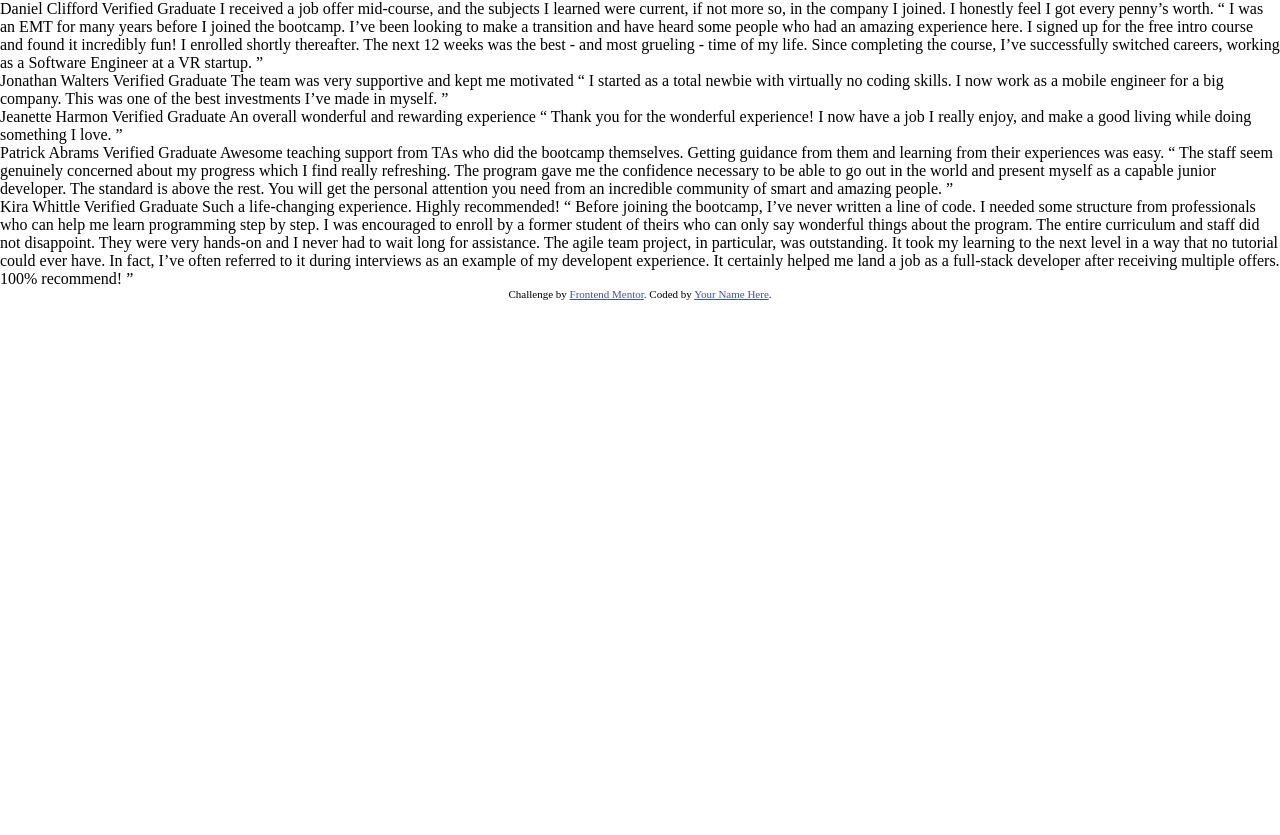
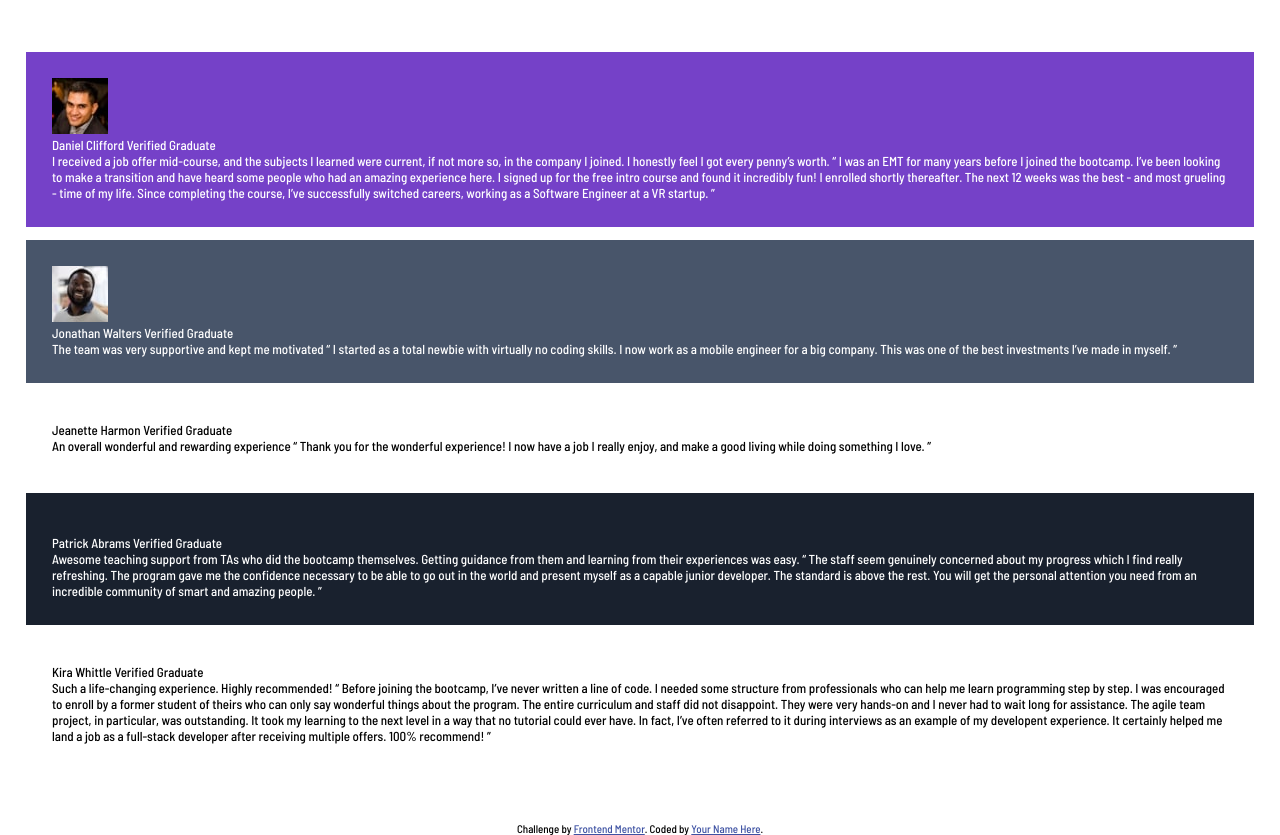
Before and after one commit to UdayPahan/Testimonial-grid-section-, a plain HTML site: page index.html in a window 1280 px wide. Before the commit the page ends 800 px from the top, so only its background shows below. Drawn offline with Linux system fonts and the light colour scheme.

Commit message:
adding profile photos

```diff
--- a/index.html
+++ b/index.html
@@ -1,5 +1,6 @@
 <!DOCTYPE html>
 <html lang="en">
+
 <head>
    <meta charset="UTF-8">
    <meta name="viewport" content="width=device-width, initial-scale=1.0"> <!-- displays site properly based on user's device -->
@@ -7,24 +8,41 @@
    <link rel="icon" type="image/png" sizes="32x32" href="./images/favicon-32x32.png">
 
    <title>Frontend Mentor | [Challenge Name Here]</title>
+   <!-- FONT-STYLES -->
+
+   <link rel="preconnect" href="https://fonts.googleapis.com">
+<link rel="preconnect" href="https://fonts.gstatic.com" crossorigin>
+<link href="https://fonts.googleapis.com/css2?family=Barlow+Semi+Condensed:wght@500;600&display=swap" rel="stylesheet">
 
    <!-- CSS-FILES -->
    <link rel="stylesheet" href="global.css">
+   <link rel="stylesheet" href="main-container.css">
+   <link rel="stylesheet" href="testimonial.css">
    <link rel="stylesheet" href="utility.css">
    <!-- Feel free to remove these styles or customise in your own stylesheet 👍 -->
    <style>
-    .attribution { font-size: 11px; text-align: center; }
-    .attribution a { color: hsl(228, 45%, 44%); }
+      .attribution {
+         font-size: 11px;
+         text-align: center;
+      }
+
+      .attribution a {
+         color: hsl(228, 45%, 44%);
+      }
    </style>
 </head>
+
 <body>
    <section class="main-container">
       <div class="testimonial">
-
-
+         <div class="student">
+            <img src="image-daniel.jpg" alt="">
+          <div class="name">
          Daniel Clifford
          Verified Graduate
+                   </div>
 
+         </div>
          I received a job offer mid-course, and the subjects I learned were current, if not more so,
          in the company I joined. I honestly feel I got every penny’s worth.
 
@@ -36,9 +54,15 @@
       </div>
 
       <div class="testimonial">
+      <div class="student">
+         <img src="image-jonathan.jpg" alt="">
+         <div class="name">
 
          Jonathan Walters
          Verified Graduate
+                  </div>
+
+      </div>
 
          The team was very supportive and kept me motivated
 
@@ -47,9 +71,11 @@
       </div>
 
       <div class="testimonial">
+<div class="student">
 
          Jeanette Harmon
          Verified Graduate
+</div>
 
          An overall wonderful and rewarding experience
 
@@ -58,9 +84,14 @@
       </div>
 
       <div class="testimonial">
-
+    <div class="student">
+       <img src="" alt="">
+      <div class="name">
          Patrick Abrams
          Verified Graduate
+               </div>
+
+    </div>
 
          Awesome teaching support from TAs who did the bootcamp themselves. Getting guidance from them and
          learning from their experiences was easy.
@@ -71,9 +102,11 @@
          an incredible community of smart and amazing people. ”
       </div>
       <div class="testimonial">
+<div class="">
 
          Kira Whittle
          Verified Graduate
+</div>
 
          Such a life-changing experience. Highly recommended!
 
@@ -94,4 +127,5 @@
       Coded by <a href="#">Your Name Here</a>.
    </div>
 </body>
+
 </html>
--- /dev/null
+++ b/main-container.css
@@ -0,0 +1,3 @@
+.main-container{
+   margin:4rem 2rem;
+}
--- /dev/null
+++ b/testimonial.css
@@ -0,0 +1,29 @@
+.testimonial{
+   padding:2rem;
+   margin:1rem 0;
+}
+
+.testimonial:nth-of-type(1) {
+   background-color: var(--primary-moderate-violet);
+
+}
+
+.testimonial:nth-of-type(2) {
+   background-color: var(--primary-very-dark-grayish-blue);
+}
+
+.testimonial:nth-of-type(3) {
+   background-color: var(--primary-white);
+}
+
+.testimonial:nth-of-type(4) {
+   background-color: var(--primary-very-dark-blackish-blue);
+}
+
+.testimonial:nth-of-type(5) {
+   background-color: var(--primary-white);
+}
+
+.testimonial:nth-of-type(1),.testimonial:nth-of-type(2),.testimonial:nth-of-type(4){
+   color:var(--primary-white);
+}
--- a/utility.css
+++ b/utility.css
@@ -0,0 +1,19 @@
+:root {
+
+   font-family: "Barlow Semi Condensed", sans-serif;
+   font-weight: 500;
+   font-style: normal;
+   font-size: 13px;
+
+   /* Primary colors */
+
+   --primary-moderate-violet: hsl(263, 55%, 52%);
+   --primary-very-dark-grayish-blue: hsl(217, 19%, 35%);
+   --primary-very-dark-blackish-blue: hsl(219, 29%, 14%);
+   --primary-white: hsl(0, 0%, 100%);
+
+
+   /* Neutral colors */
+   --neutral-light-gray: hsl(0, 0%, 81%);
+   --neutral-light-grayish-blue: hsl(210, 46%, 95%);
+}
```
Lines whose indentation alone changed are shown as unchanged.
